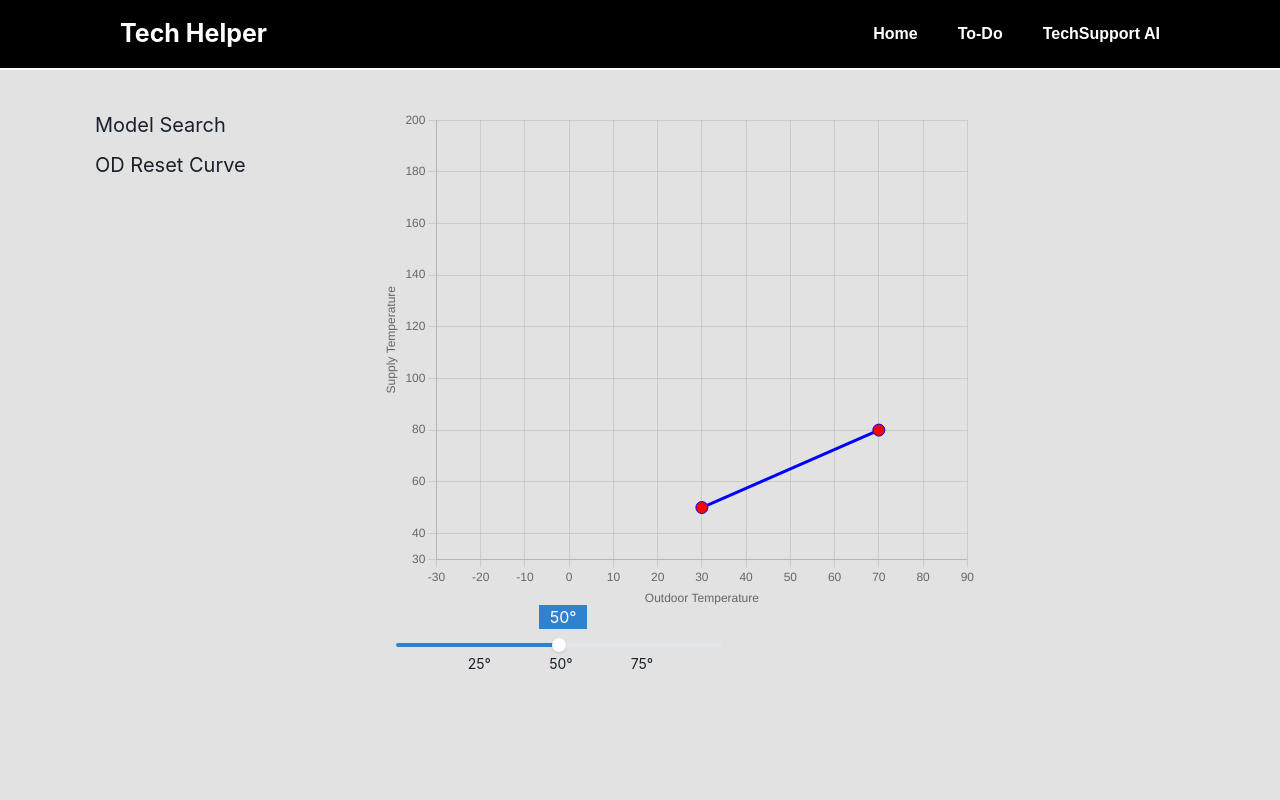
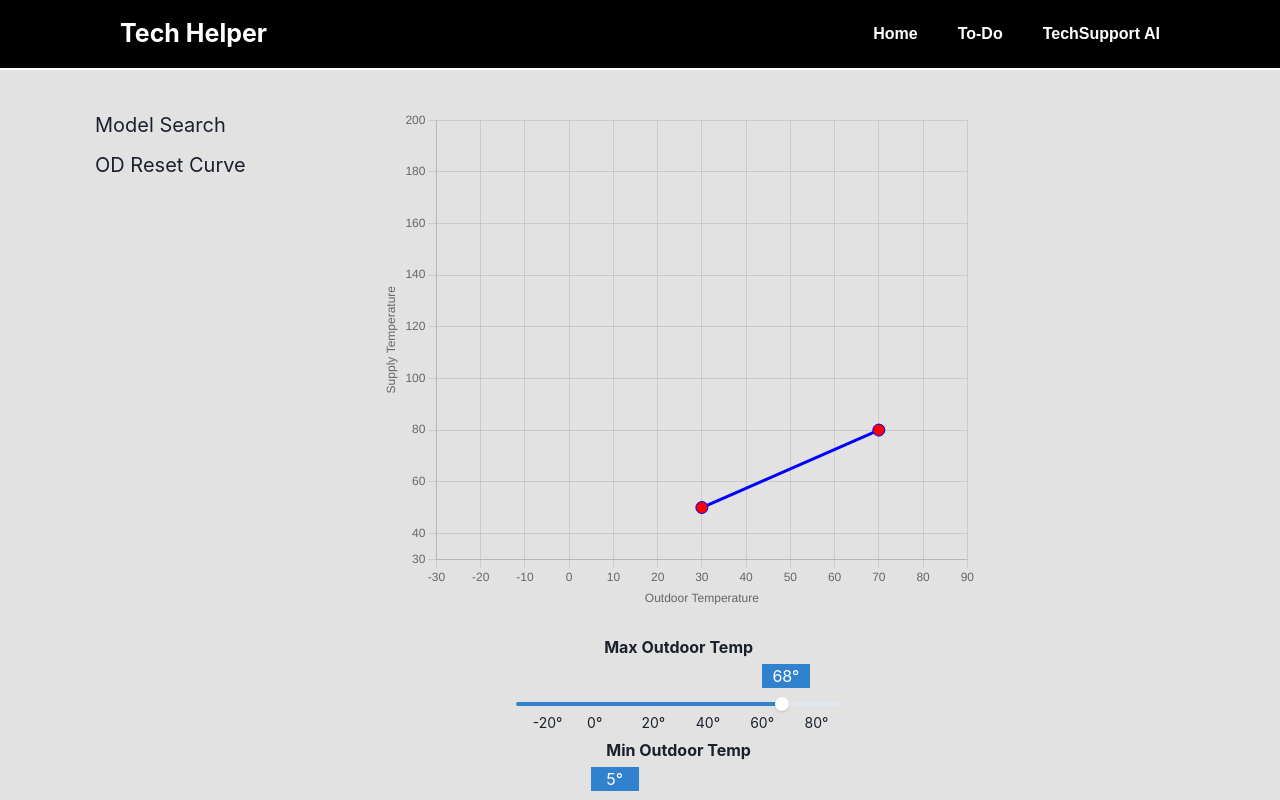
Before and after one commit to Erick-Bravo/tech_helper, a React (Create React App) app: page / in a window 1280 px wide. Both pictures are taken after a click on the element "OD Reset Curve". Built offline with nearby package versions, Linux system fonts and the light colour scheme.

Commit message:
sliders are working as expected and set with proper values

```diff
--- a/src/components/Links_Home/OutdoorResetChart/OutdoorResetChart.tsx
+++ b/src/components/Links_Home/OutdoorResetChart/OutdoorResetChart.tsx
@@ -1,8 +1,19 @@
-import { Box } from "@chakra-ui/react";
+import { Box, Flex, Text } from "@chakra-ui/react";
 import { useState } from "react";
-import {Chart as ChartJS, registerables, CategoryScale, LinearScale, PointElement, LineElement, Title} from 'chart.js';
+import {
+  Chart as ChartJS,
+  registerables,
+  CategoryScale,
+  LinearScale,
+  PointElement,
+  LineElement,
+  Title,
+} from "chart.js";
 import { Line } from "react-chartjs-2";
-import Slider from "../../Slider";
+import MaxODSlider from "./Sliders/MaxODSlider";
+import MinODSlider from "./Sliders/MinODSlider";
+import MaxSupplySlider from "./Sliders/MaxSupplySlider";
+import MinSupplySlider from "./Sliders/MinSupplySlider";
 ChartJS.register(CategoryScale, LinearScale, PointElement, LineElement, Title);
 
 const OutdoorResetChart = () => {
@@ -10,20 +21,20 @@ const OutdoorResetChart = () => {
   const point1 = { x: 30, y: 50 }; // Example values
   const point2 = { x: 70, y: 80 }; // Example values
 
-  const xLabels = [-30, -20, -10, 0, 10, 20, 30, 40, 50, 60, 70, 80, 90]
+  const xLabels = [-30, -20, -10, 0, 10, 20, 30, 40, 50, 60, 70, 80, 90];
 
   // Chart data with individual points
   const data = {
     labels: xLabels,
     datasets: [
       {
-        label: 'Outdoor Reset Curve',
+        label: "Outdoor Reset Curve",
         data: [point1, point2],
         fill: false,
-        borderColor: 'blue',
+        borderColor: "blue",
         showLine: true, // Display lines between points
         pointRadius: 6, // Adjust the size of the points
-        pointBackgroundColor: 'red', // Customize the color of the points
+        pointBackgroundColor: "red", // Customize the color of the points
       },
     ],
   };
@@ -32,16 +43,16 @@ const OutdoorResetChart = () => {
   const options: any = {
     scales: {
       x: {
-        type: 'category',
+        type: "category",
         title: {
           display: true,
-          text: 'Outdoor Temperature',
+          text: "Outdoor Temperature",
         },
       },
       y: {
         title: {
           display: true,
-          text: 'Supply Temperature',
+          text: "Supply Temperature",
         },
         min: 30,
         max: 200,
@@ -55,7 +66,24 @@ const OutdoorResetChart = () => {
   return (
     <Box w="70%" h="500px">
       <Line data={data} options={options} />
-      <Slider />
+      <Flex flexDir="column" alignItems="center" w="100%" pb="60px">
+        <Text fontWeight="bold" m="25px 0 10px">
+          Max Outdoor Temp
+        </Text>
+        <MaxODSlider />
+        <Text fontWeight="bold" m="5px 0 10px">
+          Min Outdoor Temp
+        </Text>
+        <MinODSlider />
+        <Text fontWeight="bold" m="5px 0 10px">
+          Max Supply Temp
+        </Text>
+        <MaxSupplySlider />
+        <Text fontWeight="bold" m="5px 0 10px">
+          Min Supply Temp
+        </Text>
+        <MinSupplySlider />
+      </Flex>
     </Box>
   );
 };
--- a/src/components/Links_Home/OutdoorResetChart/Sliders/MaxODSlider.tsx
+++ b/src/components/Links_Home/OutdoorResetChart/Sliders/MaxODSlider.tsx
@@ -9,7 +9,7 @@ import {
 import { useState } from "react";
 
 const MaxODSlider = () => {
-  const [sliderValue, setSliderValue] = useState(50);
+  const [sliderValue, setSliderValue] = useState(68);
 
   const labelStyles = {
     mt: "2",
@@ -22,15 +22,28 @@ const MaxODSlider = () => {
       <SliderChakra
         aria-label="slider-ex-6"
         onChange={(val) => setSliderValue(val)}
+        min={-30}
+        max={90}
+        value={sliderValue}
+        defaultValue={sliderValue}
       >
-        <SliderMark value={25} {...labelStyles}>
-          25°
+        <SliderMark value={-20} {...labelStyles}>
+          -20°
         </SliderMark>
-        <SliderMark value={50} {...labelStyles}>
-          50°
+        <SliderMark value={0} {...labelStyles}>
+          0°
         </SliderMark>
-        <SliderMark value={75} {...labelStyles}>
-          75°
+        <SliderMark value={20} {...labelStyles}>
+          20°
+        </SliderMark>
+        <SliderMark value={40} {...labelStyles}>
+          40°
+        </SliderMark>
+        <SliderMark value={60} {...labelStyles}>
+          60°
+        </SliderMark>
+        <SliderMark value={80} {...labelStyles}>
+          80°
         </SliderMark>
         <SliderMark
           value={sliderValue}
--- a/src/components/Links_Home/OutdoorResetChart/Sliders/MaxSupplySlider.tsx
+++ b/src/components/Links_Home/OutdoorResetChart/Sliders/MaxSupplySlider.tsx
@@ -9,7 +9,7 @@ import {
 import { useState } from "react";
 
 const MaxSupplySlider = () => {
-  const [sliderValue, setSliderValue] = useState(50);
+  const [sliderValue, setSliderValue] = useState(180);
 
   const labelStyles = {
     mt: "2",
@@ -22,15 +22,34 @@ const MaxSupplySlider = () => {
       <SliderChakra
         aria-label="slider-ex-6"
         onChange={(val) => setSliderValue(val)}
+        min={30}
+        max={200}
+        value={sliderValue}
+        defaultValue={sliderValue}
       >
-        <SliderMark value={25} {...labelStyles}>
-          25°
+        <SliderMark value={40} {...labelStyles}>
+          40°
         </SliderMark>
-        <SliderMark value={50} {...labelStyles}>
-          50°
+        <SliderMark value={60} {...labelStyles}>
+          60°
         </SliderMark>
-        <SliderMark value={75} {...labelStyles}>
-          75°
+        <SliderMark value={80} {...labelStyles}>
+          80°
+        </SliderMark>
+        <SliderMark value={100} {...labelStyles}>
+          100°
+        </SliderMark>
+        <SliderMark value={120} {...labelStyles}>
+          120°
+        </SliderMark>
+        <SliderMark value={140} {...labelStyles}>
+          140°
+        </SliderMark>
+        <SliderMark value={160} {...labelStyles}>
+          160°
+        </SliderMark>
+        <SliderMark value={180} {...labelStyles}>
+          180°
         </SliderMark>
         <SliderMark
           value={sliderValue}
--- a/src/components/Links_Home/OutdoorResetChart/Sliders/MinODSlider.tsx
+++ b/src/components/Links_Home/OutdoorResetChart/Sliders/MinODSlider.tsx
@@ -9,7 +9,7 @@ import {
 import { useState } from "react";
 
 const MinODSlider = () => {
-  const [sliderValue, setSliderValue] = useState(50);
+  const [sliderValue, setSliderValue] = useState(5);
 
   const labelStyles = {
     mt: "2",
@@ -22,15 +22,28 @@ const MinODSlider = () => {
       <SliderChakra
         aria-label="slider-ex-6"
         onChange={(val) => setSliderValue(val)}
+        min={-30}
+        max={90}
+        value={sliderValue}
+        defaultValue={sliderValue}
       >
-        <SliderMark value={25} {...labelStyles}>
-          25°
+        <SliderMark value={-20} {...labelStyles}>
+          -20°
         </SliderMark>
-        <SliderMark value={50} {...labelStyles}>
-          50°
+        <SliderMark value={0} {...labelStyles}>
+          0°
         </SliderMark>
-        <SliderMark value={75} {...labelStyles}>
-          75°
+        <SliderMark value={20} {...labelStyles}>
+          20°
+        </SliderMark>
+        <SliderMark value={40} {...labelStyles}>
+          40°
+        </SliderMark>
+        <SliderMark value={60} {...labelStyles}>
+          60°
+        </SliderMark>
+        <SliderMark value={80} {...labelStyles}>
+          80°
         </SliderMark>
         <SliderMark
           value={sliderValue}
--- a/src/components/Links_Home/OutdoorResetChart/Sliders/MinSupplySlider.tsx
+++ b/src/components/Links_Home/OutdoorResetChart/Sliders/MinSupplySlider.tsx
@@ -9,7 +9,7 @@ import {
 import { useState } from "react";
 
 const MinSupplySlider = () => {
-  const [sliderValue, setSliderValue] = useState(50);
+  const [sliderValue, setSliderValue] = useState(86);
 
   const labelStyles = {
     mt: "2",
@@ -22,15 +22,34 @@ const MinSupplySlider = () => {
       <SliderChakra
         aria-label="slider-ex-6"
         onChange={(val) => setSliderValue(val)}
+        min={30}
+        max={200}
+        value={sliderValue}
+        defaultValue={sliderValue}
       >
-        <SliderMark value={25} {...labelStyles}>
-          25°
+        <SliderMark value={40} {...labelStyles}>
+          40°
         </SliderMark>
-        <SliderMark value={50} {...labelStyles}>
-          50°
+        <SliderMark value={60} {...labelStyles}>
+          60°
         </SliderMark>
-        <SliderMark value={75} {...labelStyles}>
-          75°
+        <SliderMark value={80} {...labelStyles}>
+          80°
+        </SliderMark>
+        <SliderMark value={100} {...labelStyles}>
+          100°
+        </SliderMark>
+        <SliderMark value={120} {...labelStyles}>
+          120°
+        </SliderMark>
+        <SliderMark value={140} {...labelStyles}>
+          140°
+        </SliderMark>
+        <SliderMark value={160} {...labelStyles}>
+          160°
+        </SliderMark>
+        <SliderMark value={180} {...labelStyles}>
+          180°
         </SliderMark>
         <SliderMark
           value={sliderValue}
--- a/src/components/Slider.tsx
+++ /dev/null
@@ -1,52 +0,0 @@
-import {
-    Slider as SliderChakra,
-    SliderTrack,
-    SliderFilledTrack,
-    SliderThumb,
-    SliderMark,
-    Box,
-  } from '@chakra-ui/react'
-import { useState } from 'react'
-
-  const Slider = () => {
-    const [sliderValue, setSliderValue] = useState(50)
-
-    const labelStyles = {
-      mt: '2',
-      ml: '-2.5',
-      fontSize: 'sm',
-    }
-
-    return (
-      <Box p={4} pt={6} w="60%">
-        <SliderChakra aria-label='slider-ex-6' onChange={(val) => setSliderValue(val)}>
-          <SliderMark value={25} {...labelStyles}>
-            25°
-          </SliderMark>
-          <SliderMark value={50} {...labelStyles}>
-            50°
-          </SliderMark>
-          <SliderMark value={75} {...labelStyles}>
-            75°
-          </SliderMark>
-          <SliderMark
-            value={sliderValue}
-            textAlign='center'
-            bg='blue.500'
-            color='white'
-            mt='-10'
-            ml='-5'
-            w='12'
-          >
-            {sliderValue}°
-          </SliderMark>
-          <SliderTrack>
-            <SliderFilledTrack />
-          </SliderTrack>
-          <SliderThumb />
-        </SliderChakra>
-      </Box>
-    )
-  }
-
-  export default Slider;
```
